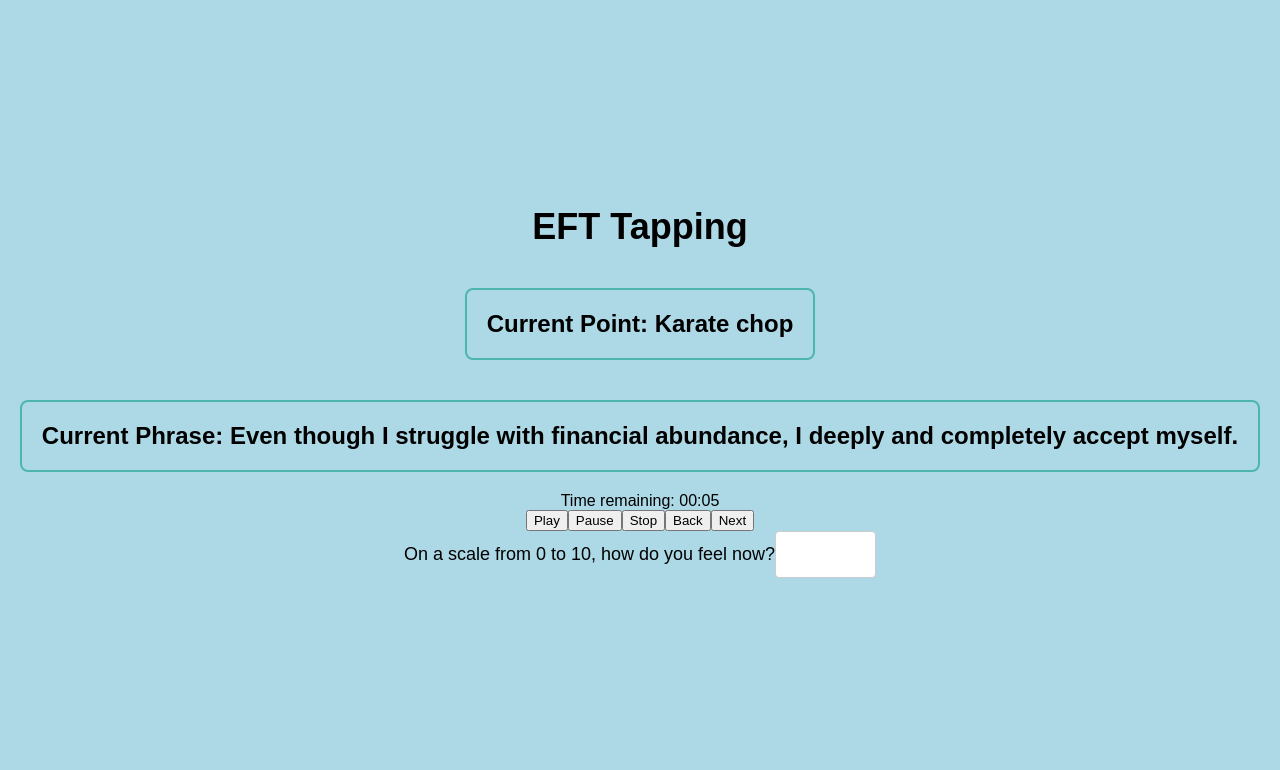
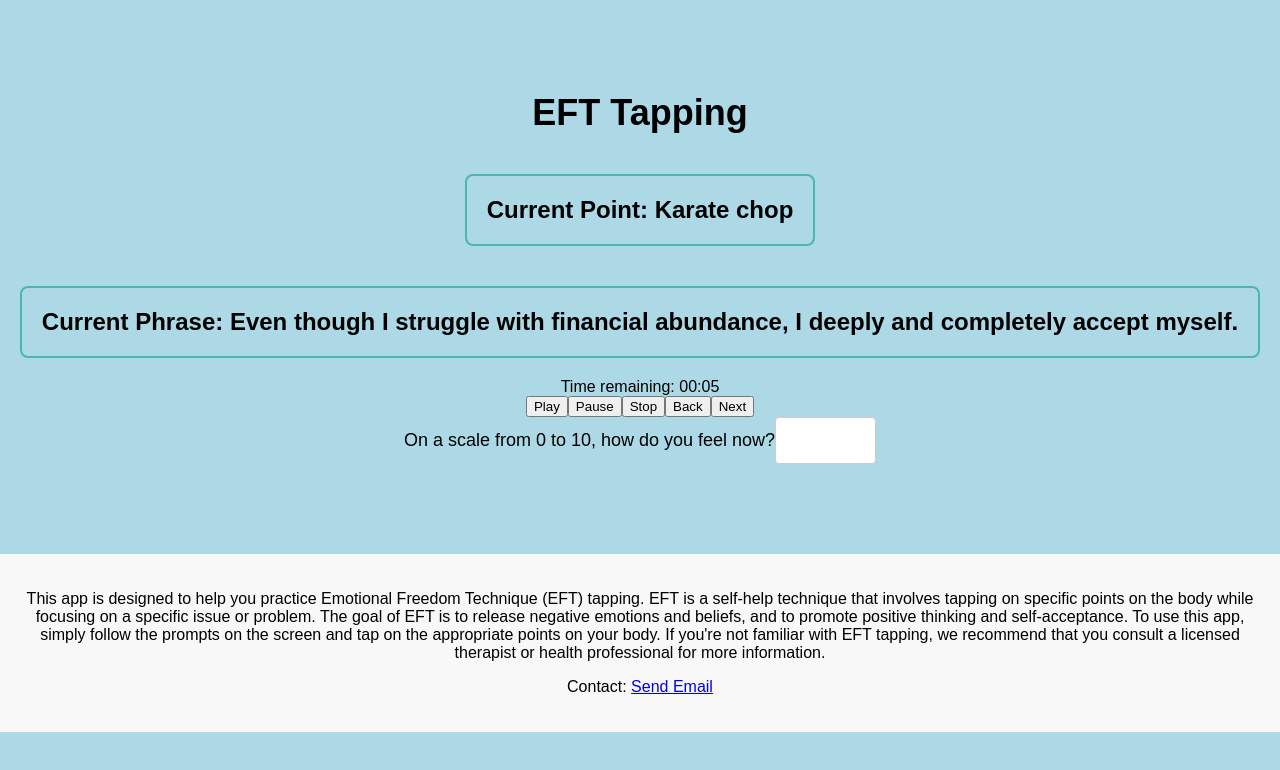
Before and after one commit to puppe1990/eft-app, a React (Create React App) app: page / in a window 1280 px wide. Shown: the top 770 px of the page. Built offline with nearby package versions, Linux system fonts and the light colour scheme.

Commit message:
add footer

```diff
--- a/src/App.css
+++ b/src/App.css
@@ -66,3 +66,10 @@ input[type="number"] {
   border: 2px solid #4db6ac; /* Color chosen to create a calm feeling */
   border-radius: 8px;
 }
+
+.footer {
+  background-color: #f8f8f8;
+  padding: 20px;
+  margin-top: 50px;
+  text-align: center;
+}
--- a/src/App.js
+++ b/src/App.js
@@ -17,6 +17,7 @@ const POINTS = [
 const CUSTOM_PHRASES = [
   'Even though I struggle with financial abundance, I deeply and completely accept myself.','I have a hard time believing I deserve financial abundance.',"I feel like I'm not worthy of abundance.","I don't know how to attract abundance.","I'm scared that I'll never have enough money.","I'm always worried about money.","I don't trust that I can have abundance.","I don't believe I deserve abundance.","I'm worried that I'll never be able to afford the things I want.","I'm always struggling to make ends meet."
 ]
+
 function App() {
   const [currentPhrase, setCurrentPhrase] = useState(CUSTOM_PHRASES[0]);
   const [currentPoint, setCurrentPoint] = useState(POINTS[0]);
@@ -146,6 +147,12 @@ function App() {
           onChange={(e) => handleFeelingChange(e.target.value)}
         />
       </label>
+      <div className="footer">
+        <p>
+          This app is designed to help you practice Emotional Freedom Technique (EFT) tapping. EFT is a self-help technique that involves tapping on specific points on the body while focusing on a specific issue or problem. The goal of EFT is to release negative emotions and beliefs, and to promote positive thinking and self-acceptance. To use this app, simply follow the prompts on the screen and tap on the appropriate points on your body. If you're not familiar with EFT tapping, we recommend that you consult a licensed therapist or health professional for more information.
+        </p>
+        <p>Contact: <a href="mailto: matheus.puppe@gmail.com">Send Email</a></p>
+      </div>
     </div>
   );
 }
```
